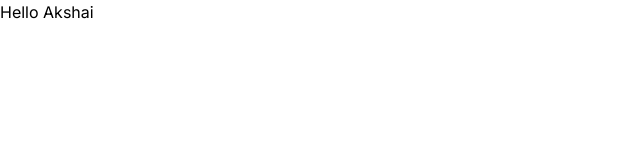
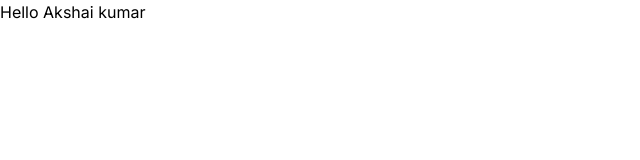
Before and after one commit to Kumarakshai/issue-bracker, a Next.js app: page / in a window 1280 px wide. Shown: the top 160 px of the page, without its empty margins (0-640 px from the left). Built offline with nearby package versions, Linux system fonts and the light colour scheme.

Commit message:
chnages new

```diff
--- a/app/page.tsx
+++ b/app/page.tsx
@@ -1,5 +1,5 @@
 import Image from "next/image";
 
 export default function Home() {
-  return <div>Hello Akshai</div>;
+  return <div>Hello Akshai kumar</div>;
 }
```
